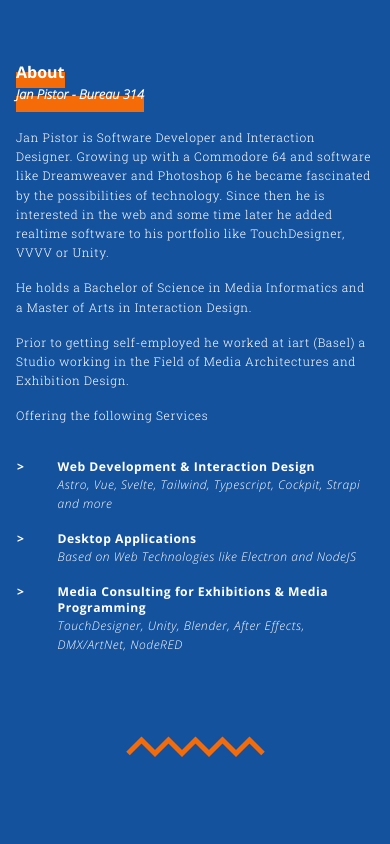
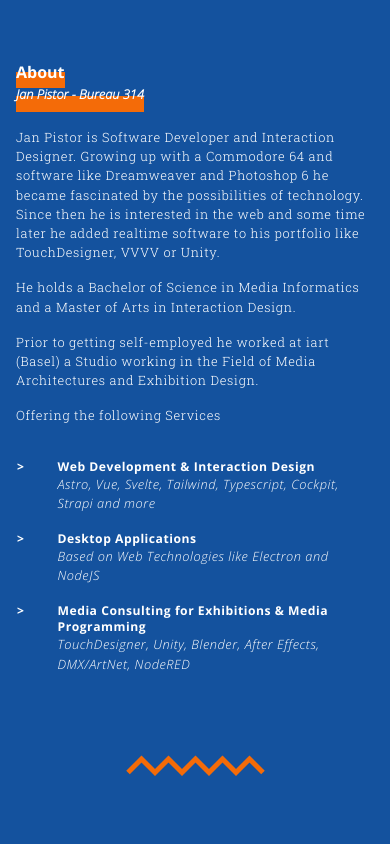
Before and after one commit to belafonte/bureau-frontend, an Astro site: page / in a window 390 px wide. Shown: the part 860-1704 px from the top of the page. Built offline with nearby package versions, Linux system fonts and the light colour scheme; Astro itself is replaced by a stand-in of ours.

Commit message:
refactor: add mobile media query for paragraphs

```diff
--- a/src/layouts/Layout.astro
+++ b/src/layouts/Layout.astro
@@ -39,24 +39,28 @@
     src: url("/fonts/OpenSans-Regular.ttf") format("truetype");
     font-weight: normal;
     font-style: normal;
+    font-display: swap;
   }
   @font-face {
     font-family: "Open Sans";
     src: url("/fonts/OpenSans-Bold.ttf") format("truetype");
     font-weight: bold;
     font-style: bold;
+    font-display: swap;
   }
   @font-face {
     font-family: "Open Sans";
     src: url("/fonts/OpenSans-LightItalic.ttf") format("truetype");
     font-weight: normal;
     font-style: italic;
+    font-display: swap;
   }
   @font-face {
     font-family: "Roboto Slab";
     src: url("/fonts/RobotoSlab-Light.ttf") format("truetype");
     font-weight: normal;
     font-style: normal;
+    font-display: swap;
   }
 
   :root {
@@ -96,6 +100,12 @@
     font-size: 0.75rem;
     line-height: 1.2rem;
     letter-spacing: 0.05em;
+  }
+
+  @media screen and (max-width: 768px) {
+    p {
+      font-size: 0.8rem;
+    }
   }
 
   article {
```
